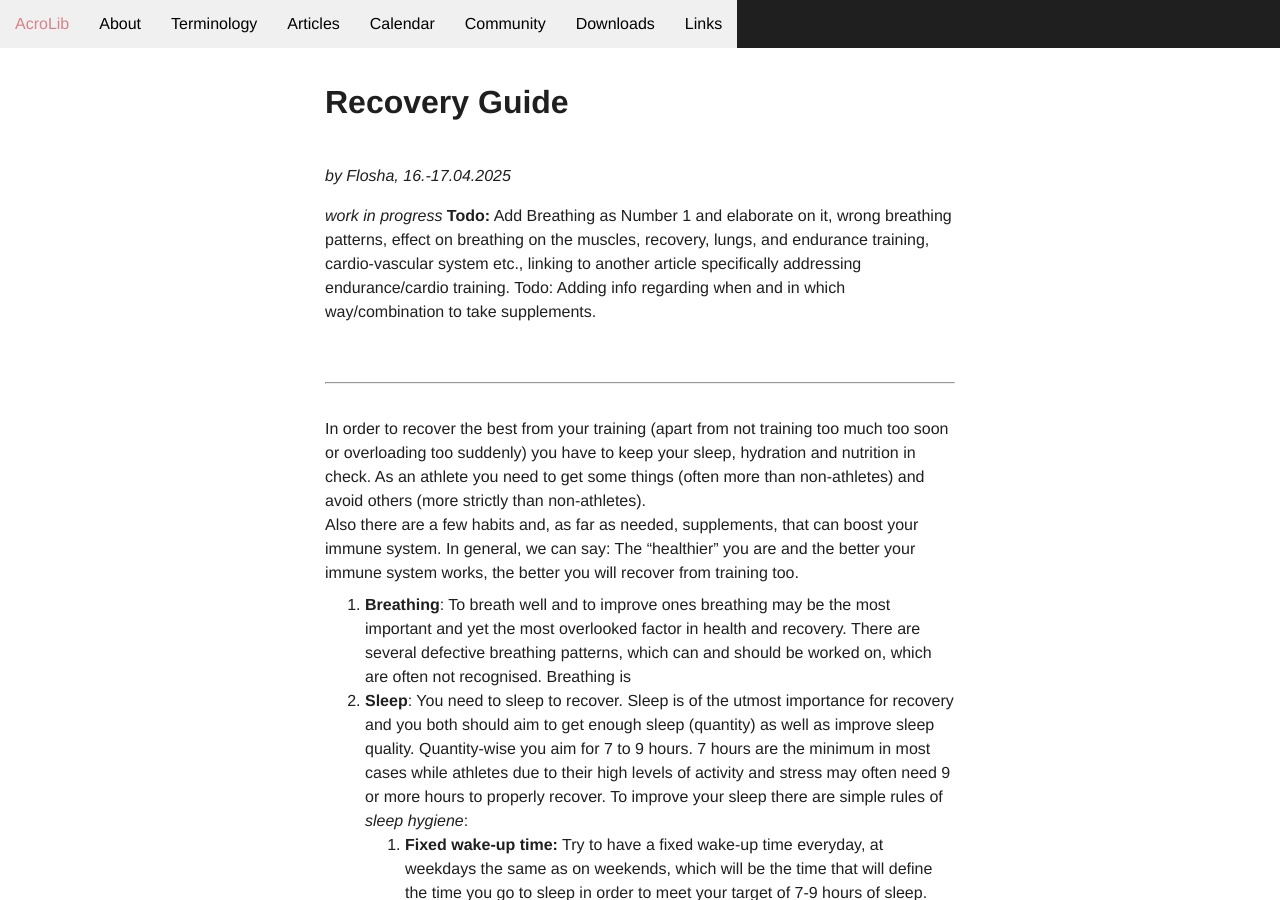
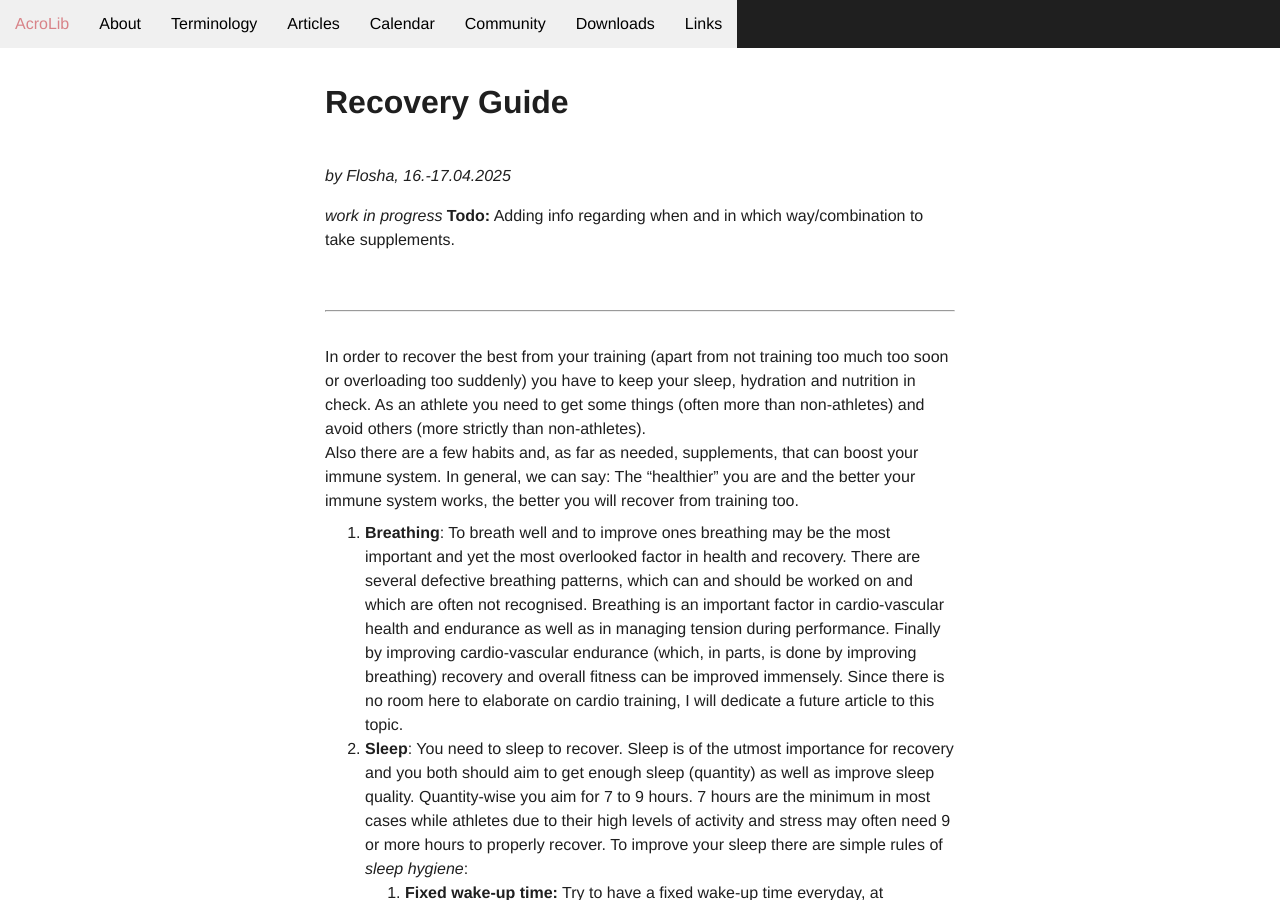
Before and after one commit to floshin/acrolib, a Jekyll site: the page built from training/recovery-guide.md, in a window 1280 px wide and 900 px high. Built offline with Jekyll 4.4.1, drawn with Linux system fonts in a browser that asks for light colours; our own code applies the rules of GitHub Pages for plain Markdown files.

Commit message:
Update recovery-guide.md

```diff
--- a/training/recovery-guide.md
+++ b/training/recovery-guide.md
@@ -3,8 +3,7 @@
 *by Flosha, 16.-17.04.2025*
 
 *work in progress*
-**Todo:** Add Breathing as Number 1 and elaborate on it, wrong breathing patterns, effect on breathing on the muscles, recovery, lungs, and endurance training, cardio-vascular system etc., linking to another article specifically addressing endurance/cardio training.
-Todo: Adding info regarding when and in which way/combination to take supplements.
+**Todo:** Adding info regarding when and in which way/combination to take supplements.
 
 ---
 
@@ -12,7 +11,7 @@ In order to recover the best from your training (apart from not training too muc
 Also there are a few habits and, as far as needed, supplements, that can boost your immune system. In general, we can say: The "healthier" you are and the better your immune system works, the better you will recover from training too.
 
 
-1. **Breathing**: To breath well and to improve ones breathing may be the most important and yet the most overlooked factor in health and recovery. There are several defective breathing patterns, which can and should be worked on, which are often not recognised. Breathing is
+1. **Breathing**: To breath well and to improve ones breathing may be the most important and yet the most overlooked factor in health and recovery. There are several defective breathing patterns, which can and should be worked on and which are often not recognised. Breathing is an important factor in cardio-vascular health and endurance as well as in managing tension during performance. Finally by improving cardio-vascular endurance (which, in parts, is done by improving breathing) recovery and overall fitness can be improved immensely. Since there is no room here to elaborate on cardio training, I will dedicate a future article to this topic.
 2. **Sleep**: You need to sleep to recover. Sleep is of the utmost importance for recovery and you both should aim to get enough sleep (quantity) as well as improve sleep quality. Quantity-wise you aim for 7 to 9 hours. 7 hours are the minimum in most cases while athletes due to their high levels of activity and stress may often need 9 or more hours to properly recover. To improve your sleep there are simple rules of *sleep hygiene*:
    1. **Fixed wake-up time:** Try to have a fixed wake-up time everyday, at weekdays the same as on weekends, which will be the time that will define the time you go to sleep in order to meet your target of 7-9 hours of sleep.
    2. **Fixed bed-time:** Have a fixed bed-time in order to be able to reach your sleep target when waking up at your consistent wake-up time. At least try to go to bed before 10pm. When its time to sleep consider it the highest priority; everything else is less important and can wait till you recovered through the night, since whatever has to be done will be done better when fully recovered.
```
